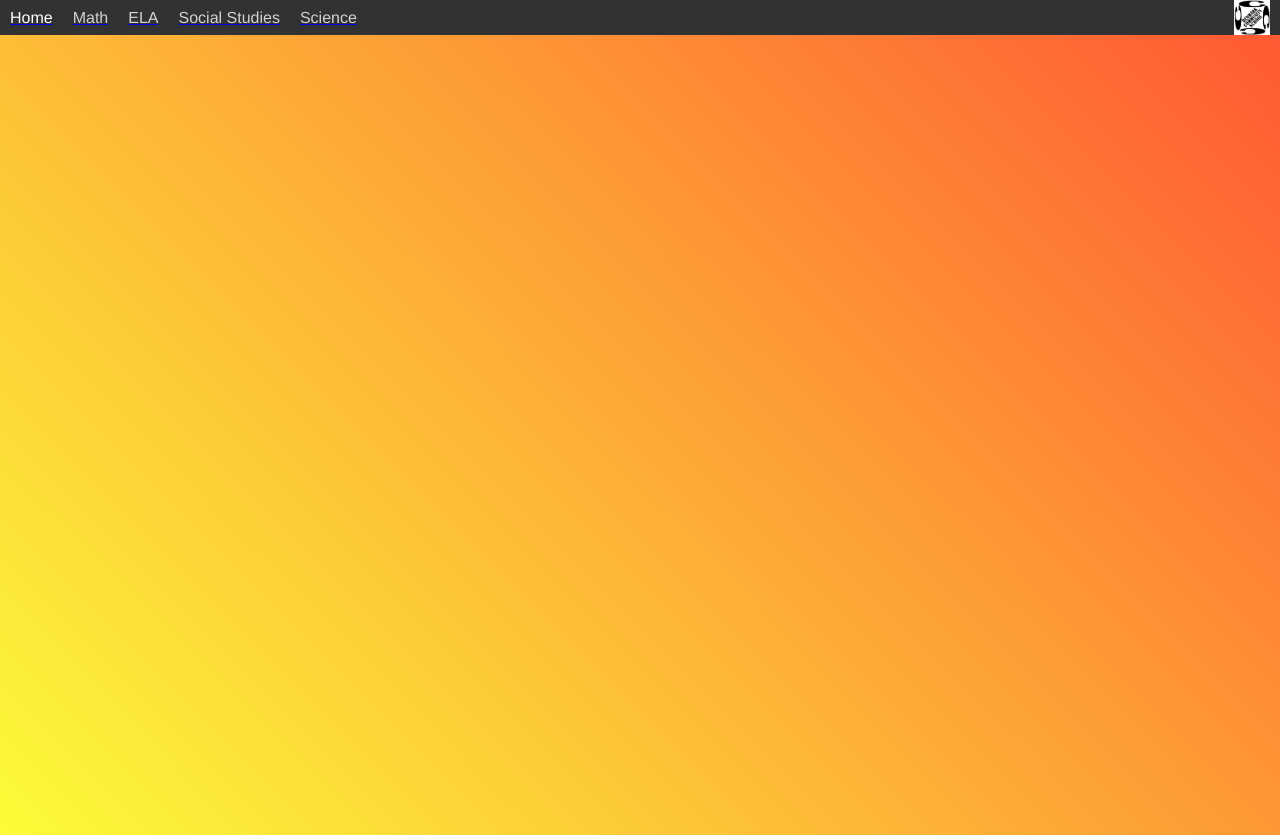
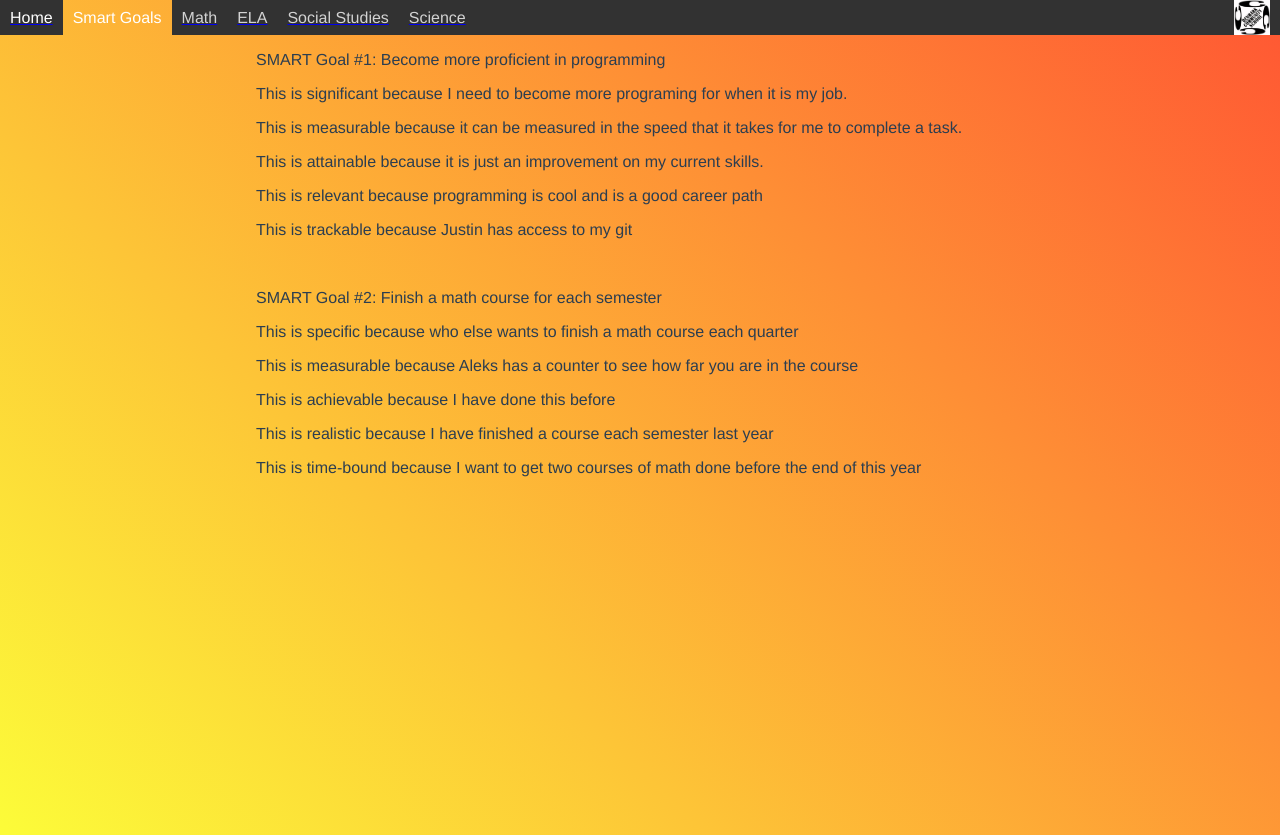
Before and after one commit to Waffle552/semester-review, a Vue app: page /#/smartgoals in a window 1280 px wide. Built offline with nearby package versions, Linux system fonts and the light colour scheme.

Commit message:
added smart goals

```diff
--- a/src/App.vue
+++ b/src/App.vue
@@ -27,6 +27,7 @@ export default {
 #view {
   overflow-y: auto;
   height: 100vh;
+  width: 100vw;
 }
 #view > div {
   overflow: inherit;
--- a/src/components/Navbar.vue
+++ b/src/components/Navbar.vue
@@ -1,14 +1,15 @@
 <template>
   <div class="mainNav">
     <router-link class="menuItem" exact to="/"><p>Home</p></router-link>
+    <router-link class="menuItem" to="/smartgoals"><p>Smart Goals</p></router-link>
     <router-link class="menuItem" to="/math"><p>Math</p></router-link>
     <router-link class="menuItem" to="/ela"><p>ELA</p></router-link>
     <router-link class="menuItem" to="/ss"><p>Social Studies</p></router-link>
     <router-link class="menuItem" to="/science"><p>Science</p></router-link>
     <div class="filler"></div>
-    <a href="https://hackclub.com" class="menuImg">
+    <a href="https://www.denmark.k12.wi.us/schools/dcs/" class="menuImg">
       <img class="navLogo-desktop" src="../assets/logo.png">
-      <img class="navLogo-mobile" src="https://raw.githubusercontent.com/hackclub/hackclub/master/internals/logos/hack_club_letter.png">
+      <img class="navLogo-mobile" src="../assets/logo.png">
     </a>
   </div>
 </template>
--- a/src/router.js
+++ b/src/router.js
@@ -6,6 +6,7 @@ import ela from './views/ELA.vue'
 import ss from './views/SS.vue'
 import science from './views/Science.vue'
 import rocketUp from './views/rocketUp.vue'
+import smartGoals from './views/smartGoals'
 
 Vue.use(Router)
 
@@ -40,6 +41,11 @@ export default new Router({
       path: '/rocketUp',
       name: 'rocketup',
       component: rocketUp
+    },
+    {
+      path: '/smartgoals',
+      name: 'smartgoals',
+      component: smartGoals
     }
   ]
 })
--- a/src/views/ELA.vue
+++ b/src/views/ELA.vue
@@ -1,5 +1,15 @@
 <template>
   <div id="ELA">
+    <h1>2019-2020</h1>
+    <iframe
+      src="https://docs.google.com/document/d/e/2PACX-1vQanWaYkTwdv3WJs91t0s77YyrkjMA5u0ugz8wmaEoiHJ0b23Zu1itpx0ouGZacnq7qqO8o4dEy0ZoS/pub?embedded=true"
+      frameborder="0"
+      width="960"
+      height="569"
+      allowfullscreen="true"
+      mozallowfullscreen="true"
+      webkitallowfullscreen="true"
+    ></iframe>
     <h1>2018-2019</h1>
     <div class="frames">
       <iframe
--- /dev/null
+++ b/src/views/smartGoals.vue
@@ -0,0 +1,23 @@
+<template>
+<div id="smartgoals">
+  <p><span style="font-weight: 400;">SMART Goal #1: Become more proficient in programming&nbsp;</span></p>
+  <p><span style="font-weight: 400;">This is significant because I need to become more programing for when it is my job.</span></p>
+  <p><span style="font-weight: 400;">This is measurable because it can be measured in the speed that it takes for me to complete a task.</span></p>
+  <p><span style="font-weight: 400;">This is attainable because it is just an improvement on my current skills.</span></p>
+  <p><span style="font-weight: 400;">This is relevant because programming is cool and is a good career path</span></p>
+  <p><span style="font-weight: 400;">This is trackable because Justin has access to my git&nbsp;</span></p>
+  <p>&nbsp;</p>
+  <p><span style="font-weight: 400;">SMART Goal #2: Finish a math course for each semester</span></p>
+  <p><span style="font-weight: 400;">This is specific because who else wants to finish a math course each quarter</span></p>
+  <p><span style="font-weight: 400;">This is measurable because Aleks has a counter to see how far you are in the course</span></p>
+  <p><span style="font-weight: 400;">This is achievable because I have done this before</span></p>
+  <p><span style="font-weight: 400;">This is realistic because I have finished a course each semester last year</span></p>
+  <p><span style="font-weight: 400;">This is time-bound because I want to get two courses of math done before the end of this year</span></p>
+</div>
+</template>
+<style>
+#smartgoals {
+  width: auto;
+  margin-left: 20%;
+}
+</style>
```
Also changed, not shown: src/components/HelloWorld.vue (deleted, +0 -58 lines).
